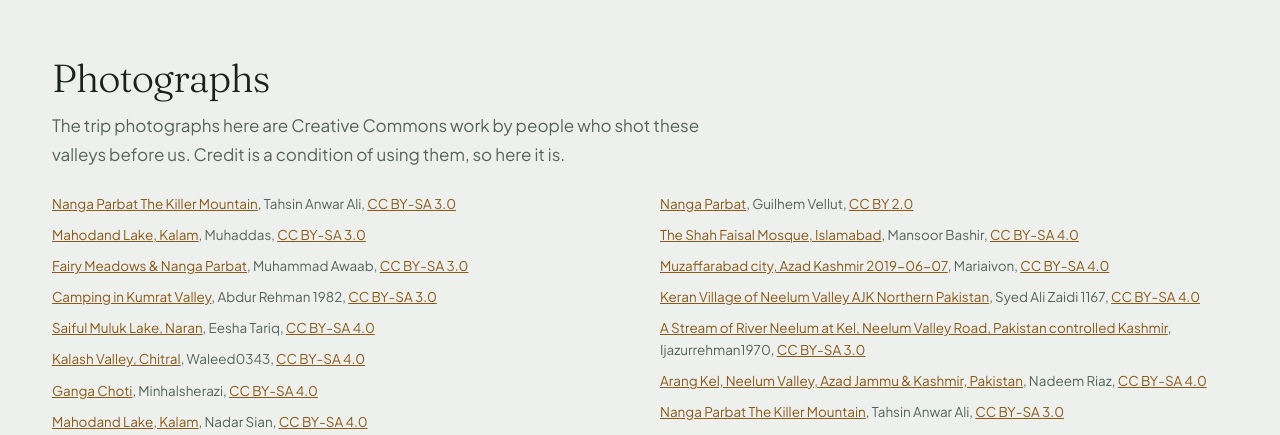
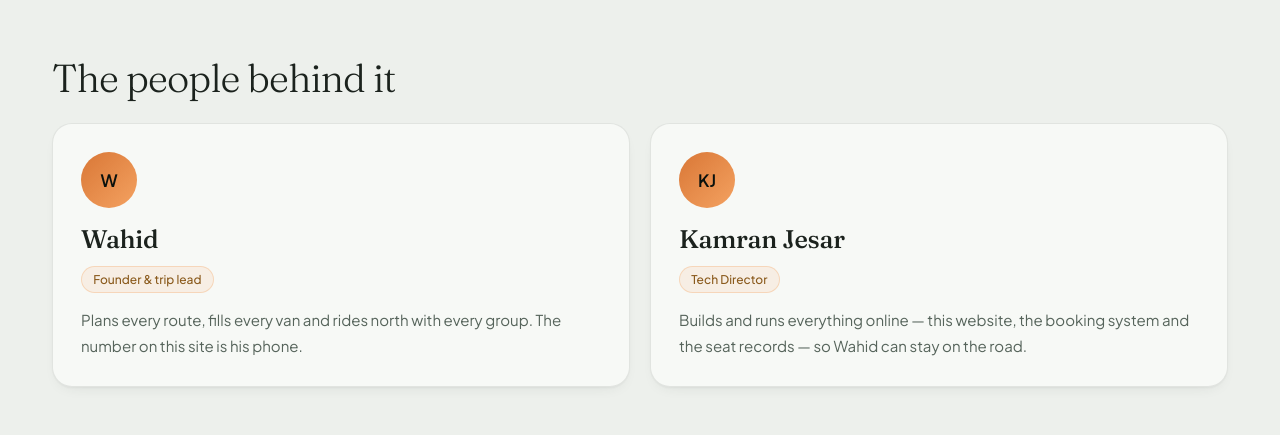
Before and after one commit to jesarkamran/travel-with-wahid, a Next.js app: page /about in a window 1280 px wide. Shown: the part 1140-1575 px from the top of the page. Built offline with nearby package versions, Linux system fonts and the light colour scheme; no server answers.

Commit message:
changes related to the our team

```diff
--- a/app/about/page.js
+++ b/app/about/page.js
@@ -7,6 +7,19 @@ export const metadata = {
     'Travel With Wahid is one person in Islamabad filling a small van and driving students north. No office, no call centre.',
   alternates: { canonical: '/about' },
 };
+
+const team = [
+  {
+    name: 'Wahid',
+    role: 'Founder & trip lead',
+    bio: 'Plans every route, fills every van and rides north with every group. The number on this site is his phone.',
+  },
+  {
+    name: 'Kamran Jesar',
+    role: 'Tech Director',
+    bio: 'Builds and runs everything online — this website, the booking system and the seat records — so Wahid can stay on the road.',
+  },
+];
 
 export default function About() {
   return (
@@ -63,6 +76,24 @@ export default function About() {
 
       <section className="sec--sm">
         <div className="wrap">
+          <h2 className="h-sub">The people behind it</h2>
+          <div className="team">
+            {team.map((p) => (
+              <article key={p.name} className="card">
+                <span className="team__av" aria-hidden="true">
+                  {p.name.split(' ').map((w) => w[0]).join('')}
+                </span>
+                <h3>{p.name}</h3>
+                <p className="chip chip--sun">{p.role}</p>
+                <p className="muted">{p.bio}</p>
+              </article>
+            ))}
+          </div>
+        </div>
+      </section>
+
+      <section className="sec--sm">
+        <div className="wrap">
           <h2 className="h-sub">Photographs</h2>
           <p className="muted sub-lede">
             The trip photographs here are Creative Commons work by people who shot these
--- a/app/globals.css
+++ b/app/globals.css
@@ -1307,6 +1307,13 @@ em{font-style:italic}
 .creds li{break-inside:avoid;margin-bottom:.6rem}
 .creds a{color:var(--gold)}
 @media (max-width:640px){.creds{columns:1}}
+.team{display:grid;grid-template-columns:repeat(auto-fit,minmax(min(100%,18rem),1fr));gap:1.25rem;margin:1.5rem 0 clamp(3rem,6vw,4.5rem)}
+.team h3{margin:1rem 0 .5rem}
+.team .muted{margin-top:.9rem;font-size:.94rem}
+.team__av{
+  display:grid;place-items:center;width:3.5rem;height:3.5rem;border-radius:50%;
+  background:linear-gradient(135deg,var(--ember),var(--sun));color:#0A110D;font-weight:600;
+}
 
 /* ===================== 17 · close, footer, 404 ===================== */
 .close{position:relative;overflow:hidden;padding:clamp(5rem,10vw,8.5rem) 0;text-align:center}
```
